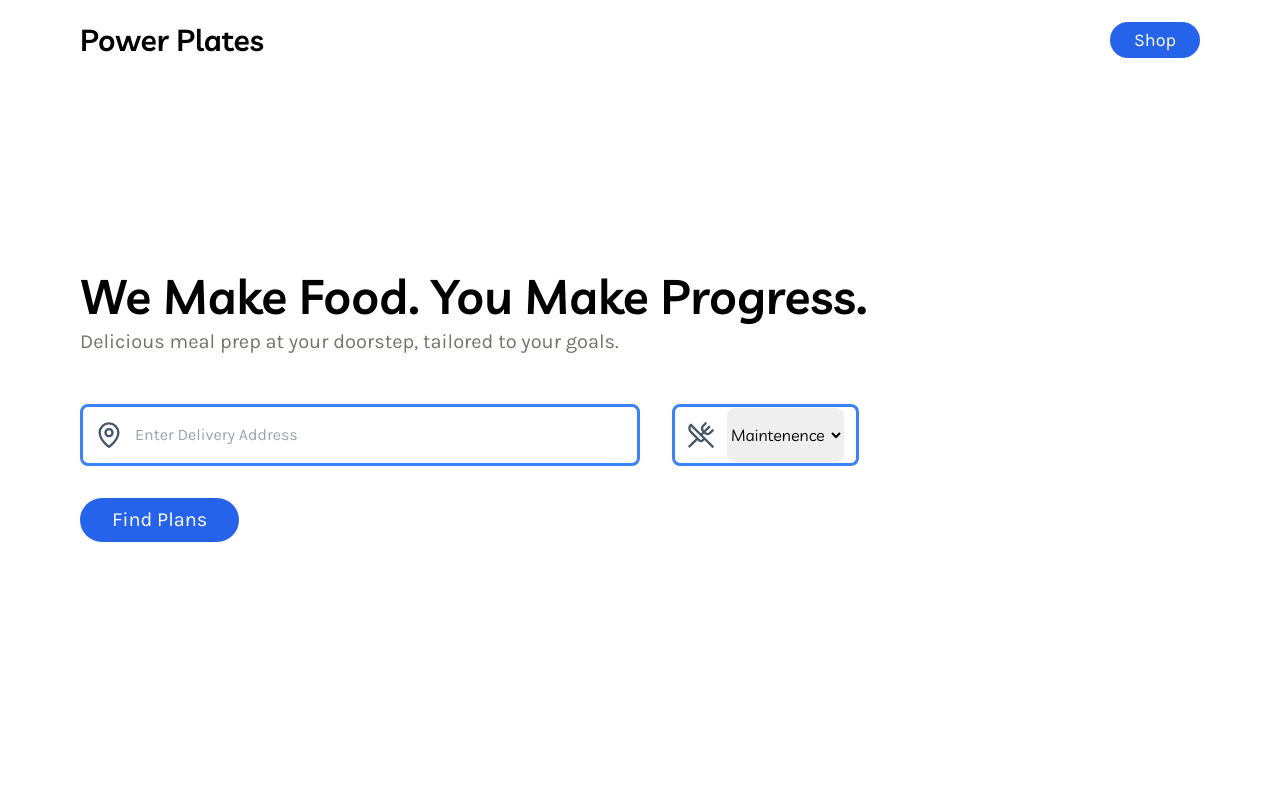
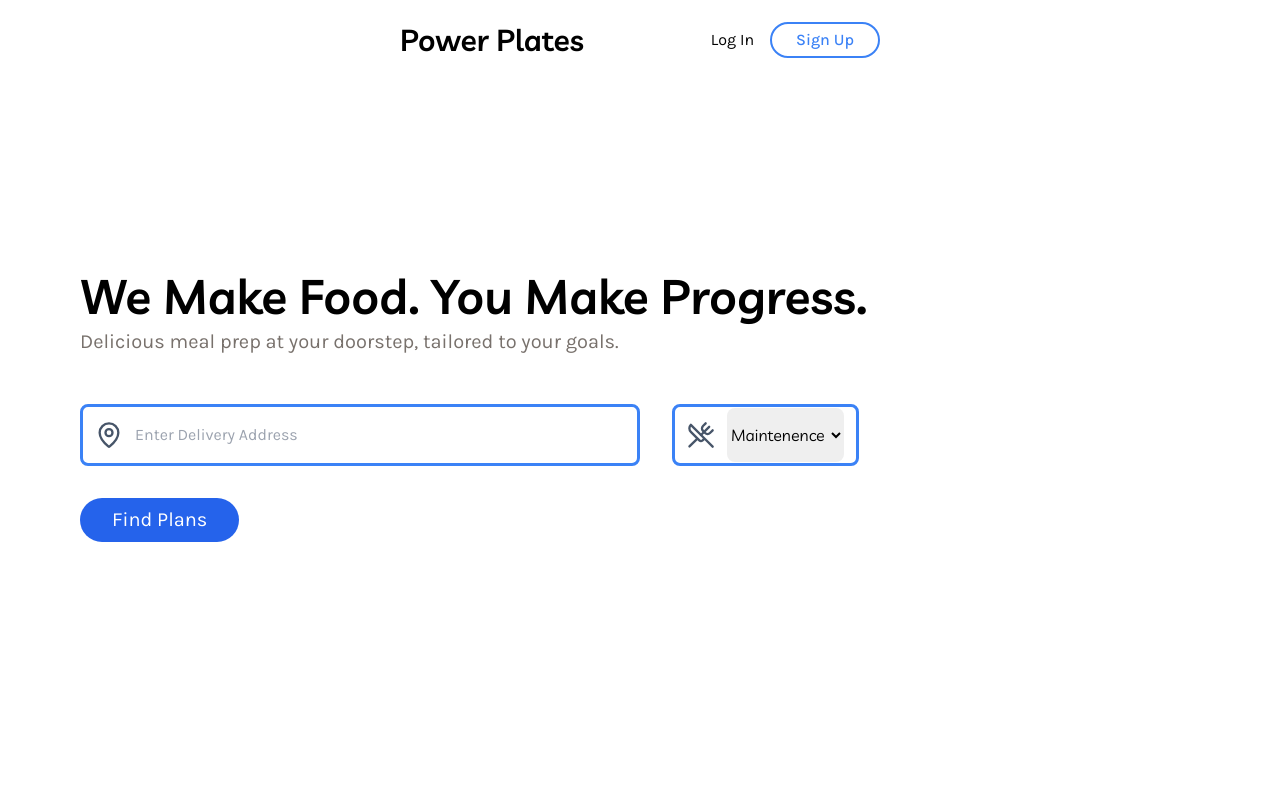
Before and after one commit to gabe-serna/power-plates, a React (Vite) app: page / in a window 1280 px wide. Shown: the top 800 px of the page. Built offline with nearby package versions, Linux system fonts and the light colour scheme.

Commit message:
Adjust Nav Bar

```diff
--- a/src/App.tsx
+++ b/src/App.tsx
@@ -10,11 +10,14 @@ import {
 function App() {
   return (
     <>
-      <nav className="fixed z-20 flex items-center justify-between w-full h-12 px-12 py-2 bg-white lg:px-20 lg:h-20">
+      <nav className="fixed left-0 right-0 z-20 flex items-center justify-between w-1/2 h-12 px-12 py-2 mx-auto bg-white rounded-b-full lg:px-20 lg:h-20">
         <Heading1 className="text-xl font-semibold 2xl:text-4xl xl:text-3xl lg:text-2xl">
           Power Plates
         </Heading1>
-        <ButtonMD variant="primary">Shop</ButtonMD>
+        <div>
+          <ButtonMD variant="tertiary">Log In</ButtonMD>
+          <ButtonMD variant="secondary">Sign Up</ButtonMD>
+        </div>
       </nav>
       <section
         id="hero"
--- a/src/components/Typography.tsx
+++ b/src/components/Typography.tsx
@@ -74,7 +74,7 @@ export const ButtonLG = ({
       <button
         type="button"
         className={
-          "2xl:text-2xl xl:text-xl lg:text-lg text-base font-normal text-green-600 rounded-full bg-white px-6 py-2 " +
+          "2xl:text-2xl xl:text-xl lg:text-lg text-base font-normal text-blue-500 rounded-full bg-white px-6 py-2 " +
           className
         }
       >
@@ -106,7 +106,7 @@ export const ButtonMD = ({
       <button
         type="button"
         className={
-          "2xl:text-xl xl:text-lg lg:text-base text-sm font-medium text-stone-500 rounded-full bg-white border-stone-500 border-2 px-4 py-1 " +
+          "2xl:text-lg xl:text-base lg:text-sm text-xs font-medium text-blue-500 rounded-full bg-white border-blue-500 border-2 lg:px-6 px-4 py-1 transition-colors hover:bg-blue-500 hover:text-white " +
           className
         }
       >
@@ -118,7 +118,7 @@ export const ButtonMD = ({
       <button
         type="button"
         className={
-          "2xl:text-xl xl:text-lg lg:text-base text-sm font-normal text-green-600 rounded-full bg-white px-4 py-1 " +
+          "2xl:text-lg xl:text-base lg:text-sm text-xs font-normal text-black rounded-full bg-white px-4 py-1 " +
           className
         }
       >
```
